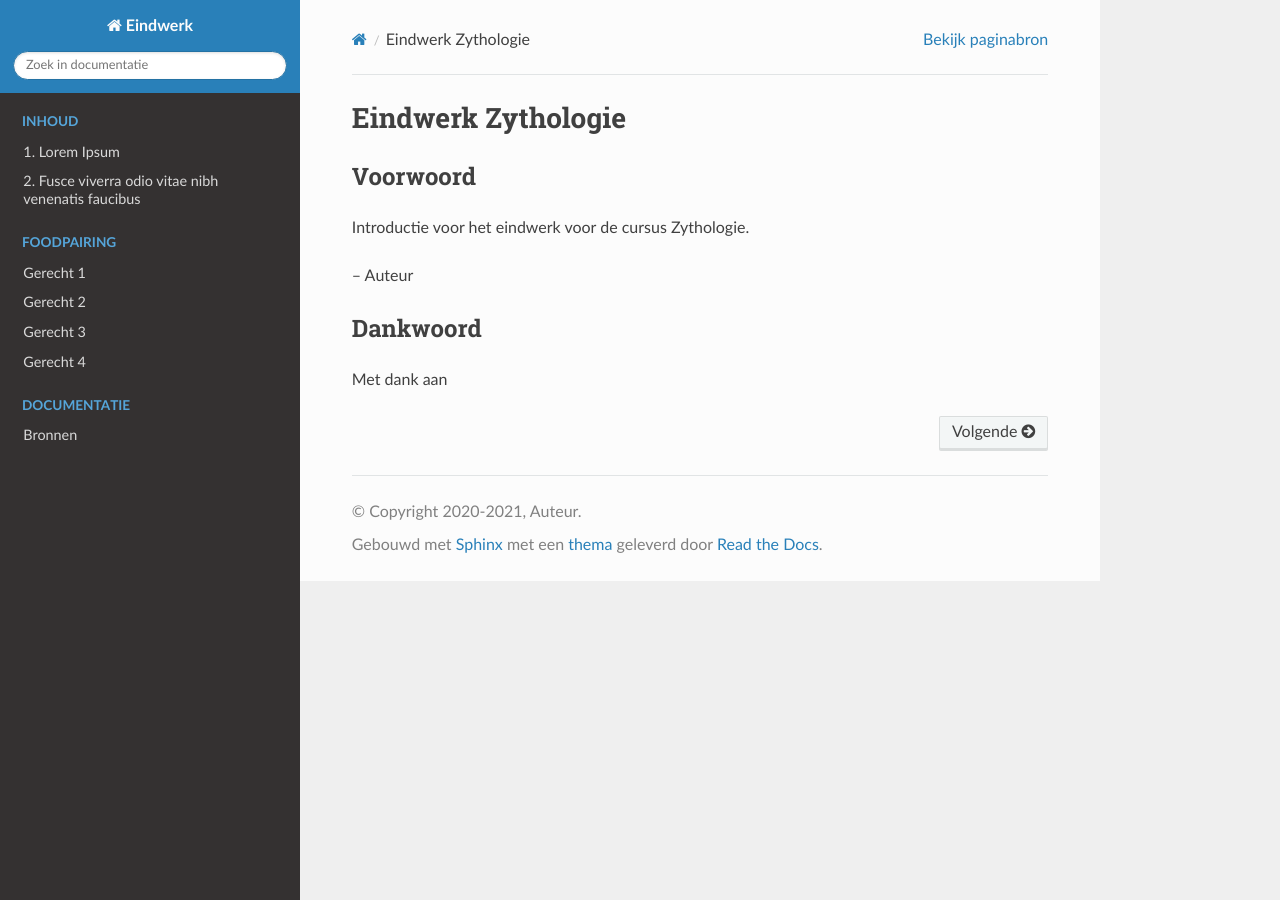
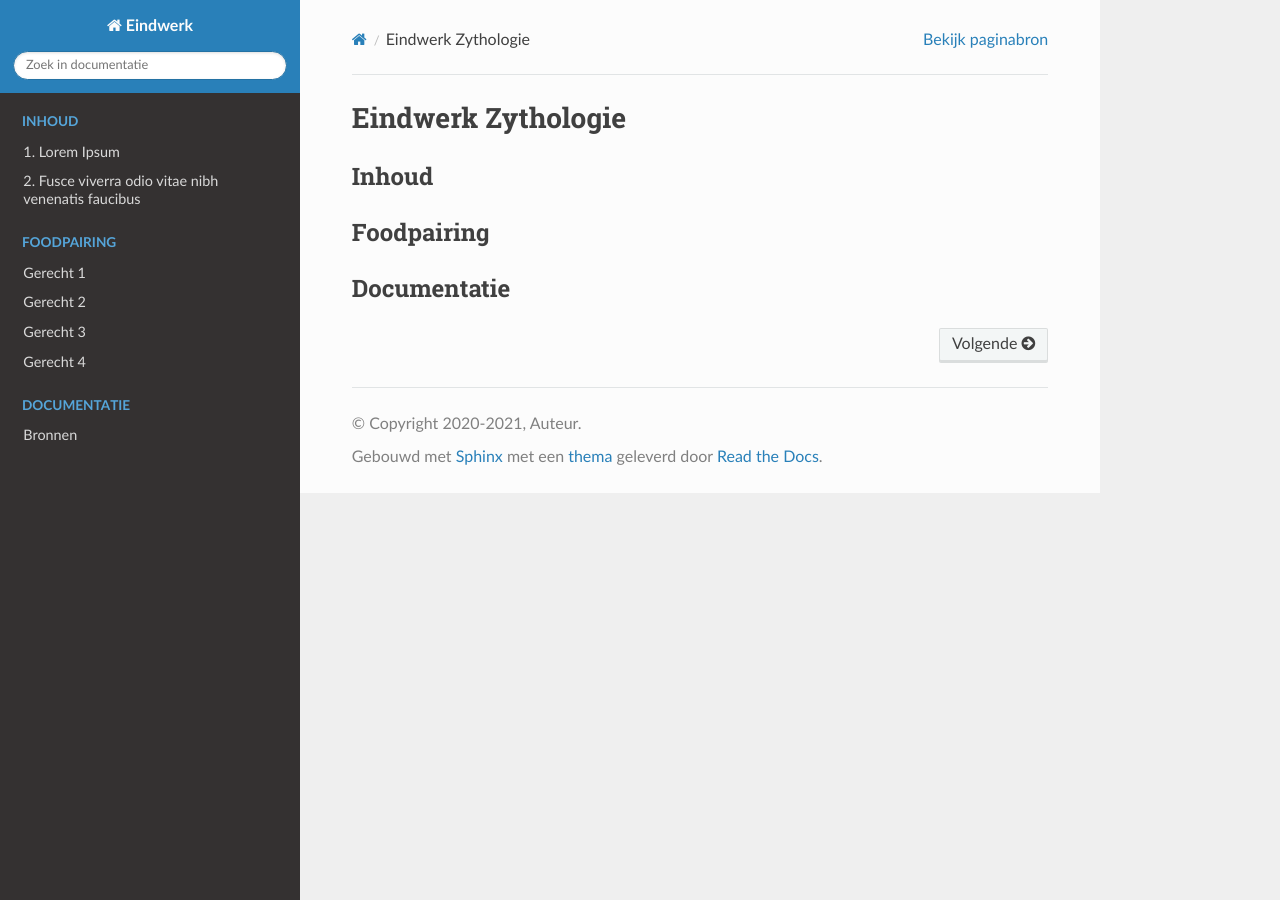
Before and after one commit to vindevoy/zythologie-eindwerk, a Sphinx documentation site: the page built from source/index.rst, in a window 1280 px wide. Built offline with Sphinx 7.4.7 and the Read the Docs theme 2.0.0, drawn with Linux system fonts in a browser that asks for light colours.

```diff
--- a/source/conf.py
+++ b/source/conf.py
@@ -59,6 +59,10 @@ html_theme = 'sphinx_rtd_theme'
 # so a file named "default.css" will overwrite the builtin "default.css".
 html_static_path = ['_static']
 
+# -- Options for Latex/PDF output --------------------------------------------
+
+latex_toplevel_sectioning = 'part'
+
 latex_elements = {
 'babel': r'\usepackage[dutch]{babel}',
 
--- a/source/index.rst
+++ b/source/index.rst
@@ -4,26 +4,18 @@
    Date: 2021-01-13
 
 
+
+.. toctree::
+  :caption: Print TOC
+  :hidden:
+  :includehidden:
+
 ===================
 Eindwerk Zythologie
 ===================
 
-Voorwoord
-=========
-
-Introductie voor het eindwerk voor de cursus Zythologie.
-
-
--- Auteur
-
-
-Dankwoord
-=========
-
-Met dank aan
-
-
-
+Inhoud
+======
 
 .. toctree::
   :caption: Inhoud
@@ -33,6 +25,9 @@ Met dank aan
   inhoud/inhoud_1.rst
   inhoud/inhoud_2.rst
 
+
+Foodpairing
+===========
 
 .. toctree::
   :caption: Foodpairing
@@ -44,6 +39,10 @@ Met dank aan
   foodpairing/gerecht_4.rst
 
 
+
+Documentatie
+============
+
 .. toctree::
   :caption: Documentatie
   :hidden:
```
